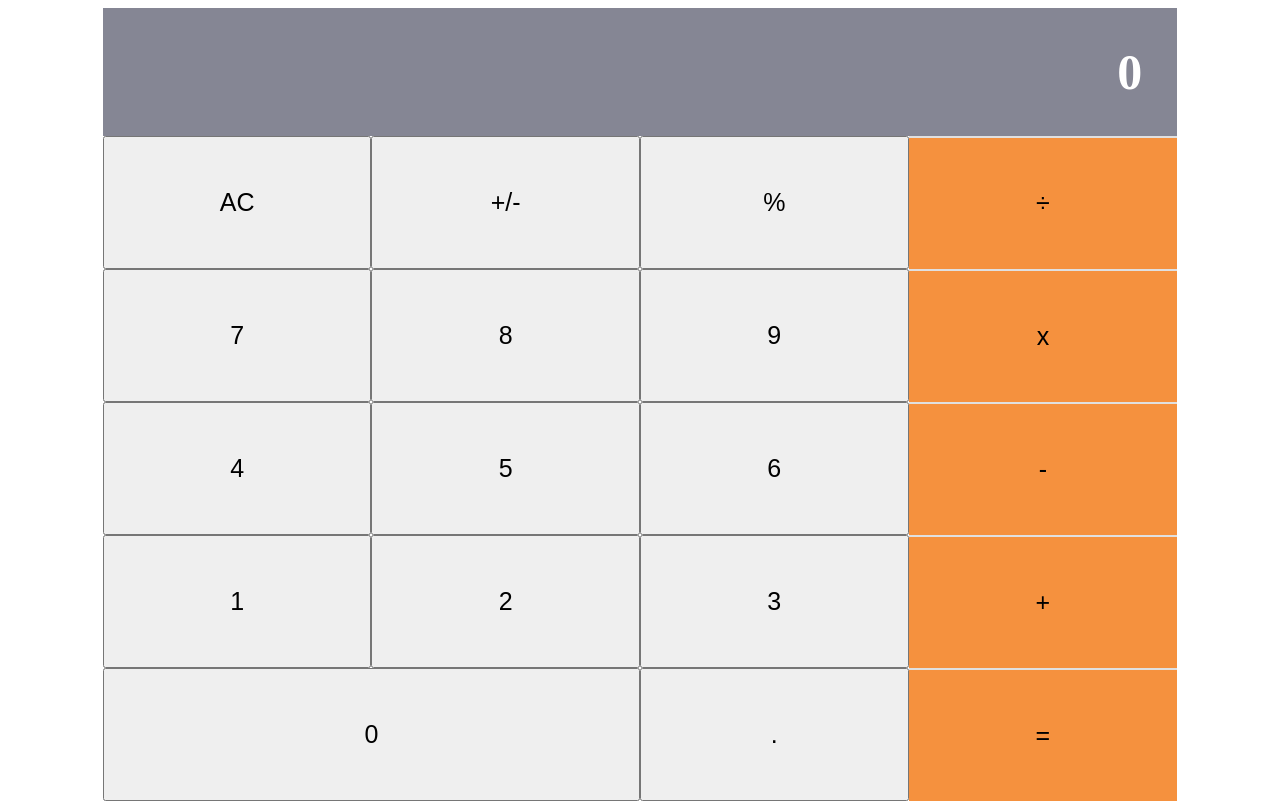
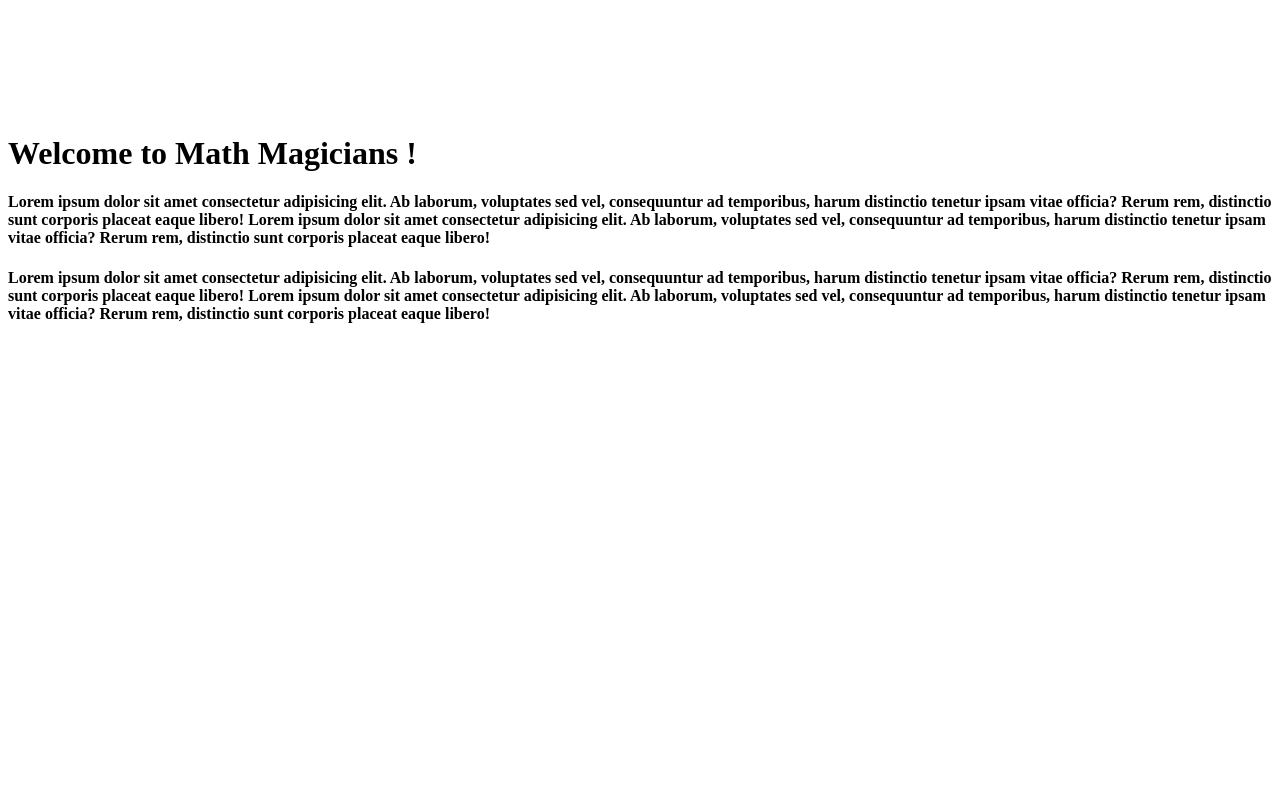
Before and after one commit to yayner2002/math-magicians, a React (Create React App) app: page / in a window 1280 px wide. Built offline with nearby package versions, Linux system fonts and the light colour scheme.

Commit message:
Fix react route

```diff
--- a/package.json
+++ b/package.json
@@ -9,6 +9,7 @@
     "big.js": "^6.1.1",
     "react": "^18.1.0",
     "react-dom": "^18.1.0",
+    "react-router-dom": "^6.3.0",
     "react-scripts": "5.0.1",
     "web-vitals": "^2.1.4"
   },
--- a/src/App.js
+++ b/src/App.js
@@ -1,12 +1,24 @@
 import React from 'react';
+import { BrowserRouter as Router, Route, Routes } from 'react-router-dom';
 import Calculator from './components/Calculator';
 import './components/Calculator.css';
+import Nav from './components/Nav';
+import Home from './components/Home';
+import Quote from './components/Quote';
 
 function App() {
   return (
-    <div className="App">
-      <Calculator />
-    </div>
+    <Router>
+      <Nav />
+      <div className="container">
+        <Routes>
+          <Route path="/" element={<Home />} />
+          <Route path="/home" element={<Home />} />
+          <Route path="/calculator" element={<Calculator />} />
+          <Route path="/quote" element={<Quote />} />
+        </Routes>
+      </div>
+    </Router>
   );
 }
 
--- a/src/components/Calculator.css
+++ b/src/components/Calculator.css
@@ -1,12 +1,10 @@
-.container {
-  width: 85%;
-  margin: auto;
+.calculatorContainer {
   box-sizing: border-box;
   display: flex;
   flex-direction: column;
 }
 
-.result-container {
+.resultContainer {
   text-align: right;
   background-color: rgb(133, 134, 148);
   padding: 35px;
@@ -60,3 +58,52 @@ button {
   flex: 1;
   flex-basis: 25%;
 }
+
+.calculator {
+  display: -ms-grid;
+  display: grid;
+  grid-template-columns: 1fr 2fr;
+}
+
+/* -----style in react routing---- */
+/* * {
+  padding: 0;
+  margin: 0;
+}
+
+nav {
+  min-height: 10vh;
+  background-color: rgb(73, 79, 82);
+  color: #fff;
+} */
+
+/* .container {
+  width: 90%;
+  margin: auto;
+  box-sizing: border-box;
+  margin-top: 1.5rem;
+}
+
+.nav-content {
+  width: 90%;
+  margin: auto;
+  align-items: center;
+  display: flex;
+  justify-content: space-between;
+  align-content: center;
+  min-height: 10vh;
+} */
+
+/* .nav-links {
+  width: 15%;
+  display: flex;
+  list-style: none;
+  justify-content: space-around;
+  align-items: center;
+  font-weight: 600;
+  font-size: 16px;
+}
+
+article {
+  margin-bottom: 1rem;
+} */
--- a/src/components/Calculator.js
+++ b/src/components/Calculator.js
@@ -16,8 +16,10 @@ function Calculator() {
     setState((state) => calculate(state, buttonName));
   }
   return (
-    <div className="container">
-      <div className="result-container">
+    <div className="calculator">
+      <h1>Lets Do Some Math Here</h1>
+      <div className="calculatorContainer">
+        <div className="resultContainer">
           <span>{total}</span>
           <span>{operation}</span>
           <span>{next}</span>
@@ -150,6 +152,7 @@ function Calculator() {
           </button>
         </div>
       </div>
+    </div>
   );
 }
 
--- /dev/null
+++ b/src/components/Home.js
@@ -0,0 +1,37 @@
+import React from 'react';
+
+function Home() {
+  return (
+    <div>
+      <h1>
+        Welcome to Math Magicians !
+      </h1>
+      <article>
+        <h4>
+          Lorem ipsum dolor sit amet consectetur adipisicing elit.
+          Ab laborum, voluptates sed vel, consequuntur ad temporibus,
+          harum distinctio tenetur ipsam vitae officia? Rerum rem, distinctio
+          sunt corporis placeat eaque libero!
+          Lorem ipsum dolor sit amet consectetur adipisicing elit.
+          Ab laborum, voluptates sed vel, consequuntur ad temporibus,
+          harum distinctio tenetur ipsam vitae officia? Rerum rem, distinctio
+          sunt corporis placeat eaque libero!
+        </h4>
+      </article>
+      <article>
+        <h4>
+          Lorem ipsum dolor sit amet consectetur adipisicing elit.
+          Ab laborum, voluptates sed vel, consequuntur ad temporibus,
+          harum distinctio tenetur ipsam vitae officia? Rerum rem, distinctio
+          sunt corporis placeat eaque libero!
+          Lorem ipsum dolor sit amet consectetur adipisicing elit.
+          Ab laborum, voluptates sed vel, consequuntur ad temporibus,
+          harum distinctio tenetur ipsam vitae officia? Rerum rem, distinctio
+          sunt corporis placeat eaque libero!
+        </h4>
+      </article>
+    </div>
+  );
+}
+
+export default Home;
--- /dev/null
+++ b/src/components/Nav.js
@@ -0,0 +1,33 @@
+import React from 'react';
+import { Link } from 'react-router-dom';
+
+function Nav() {
+  const navStyle = {
+    color: '#fff',
+    textDecoration: 'none',
+  };
+  return (
+    <nav>
+      <div className="nav-content">
+        <Link to="/home" style={navStyle}>
+          <h3>
+            Math Magicians
+          </h3>
+        </Link>
+        <ul className="nav-links">
+          <Link style={navStyle} to="/home">
+            <li>Home</li>
+          </Link>
+          <Link to="/calculator" style={navStyle}>
+            <li>Calculator</li>
+          </Link>
+          <Link to="/quote" style={navStyle}>
+            <li>Quote</li>
+          </Link>
+        </ul>
+      </div>
+    </nav>
+  );
+}
+
+export default Nav;
--- /dev/null
+++ b/src/components/Quote.js
@@ -0,0 +1,16 @@
+import React from 'react';
+
+export default function Quote() {
+  return (
+    <div>
+      <h3>
+        Mathematics is not about numbers, Equations, computations
+        or algorithms. its more about understanding - Wiliam Paul
+        Lorem ipsum dolor sit amet, consectetur adipisicing
+        elit. Esse corporis aliquid qui odio. Nobis quidem,
+        numquam consectetur explicabo sed ipsam nostrum iste vel blanditiis.
+        Iste doloremque repellat sapiente hic minima.
+      </h3>
+    </div>
+  );
+}
```
Also changed, not shown: 1 other file (tests, documents, lock files or other folders). Lines whose indentation alone changed are shown as unchanged.
